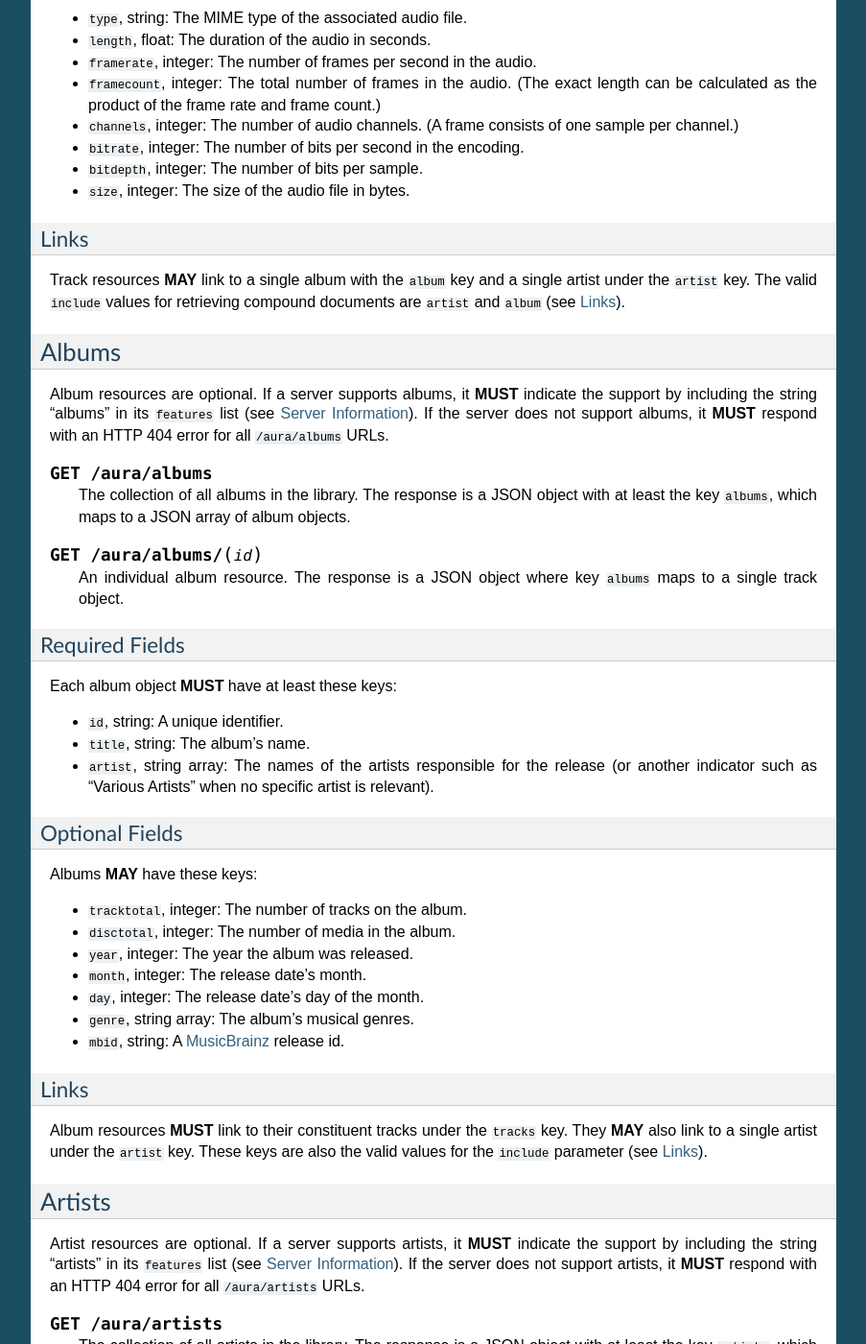
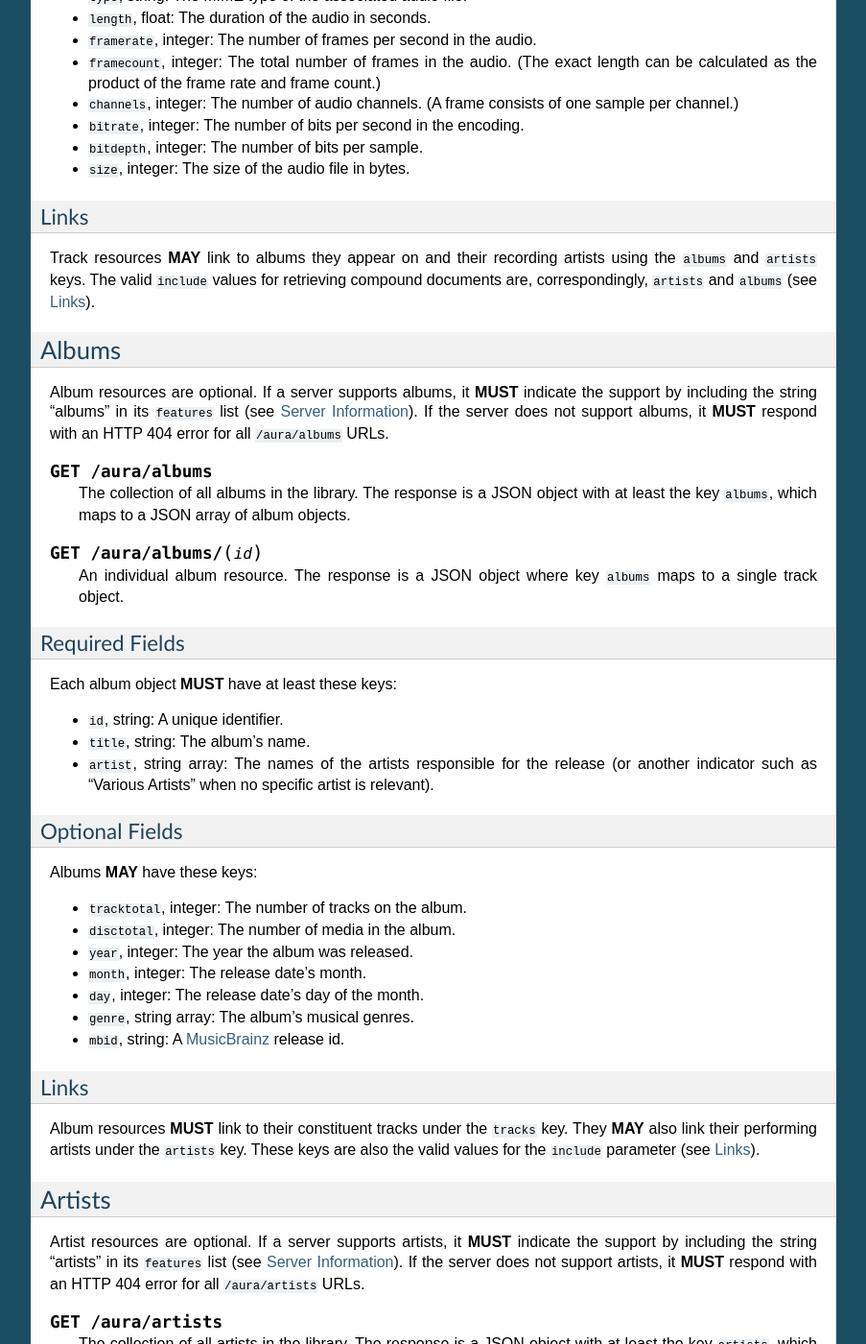
Before and after one commit to beetbox/aura, a Sphinx documentation site: the page built from docs/api.rst, in a window 1280 px wide and 1400 px high, scrolled down 4382 px. Shown: the whole window at 96% size, without its empty margins (198-1101 px from the left). Built offline with Sphinx 7.4.7, drawn with Linux system fonts in a browser that asks for light colours; some of the changed text lies outside the part shown.

Commit message:
All plural links (#7)

```diff
--- a/docs/api.rst
+++ b/docs/api.rst
@@ -120,7 +120,7 @@ a track object may link to its album like this:
         "id": "42",
         ...other track data here...,
         "links": {
-          "album": "21"
+          "albums": ["21"]
         }
       }]
     }
@@ -133,7 +133,7 @@ response is called a `compound document`_ in JSON API.) For example:
 
 .. sourcecode:: http
 
-    GET /aura/tracks/42?include=album HTTP/1.1
+    GET /aura/tracks/42?include=albums HTTP/1.1
 
 .. sourcecode:: http
 
@@ -145,7 +145,7 @@ response is called a `compound document`_ in JSON API.) For example:
         "id": "42",
         ...,
         "links": {
-          "album": "21"
+          "albums": ["21"]
         }
       }],
       "linked": {
@@ -168,8 +168,7 @@ the server **MUST** respond with only those resources whose ``key`` field
 exactly matches ``value``.
 
 For example, the request ``/aura/tracks?title=Blackbird`` finds the track
-titled "Blackbird" and ``/aura/tracks?album=42`` gets all the tracks for the
-album with id 42.
+titled "Blackbird".
 
 Filtering is by exact match only (i.e., no substring or case-insensitive
 matching is performed). More flexible queries may be eventually be specified
@@ -310,9 +309,10 @@ These optional fields reflect audio metadata:
 Links
 '''''
 
-Track resources **MAY** link to a single album with the ``album`` key and a
-single artist under the ``artist`` key. The valid ``include`` values for
-retrieving compound documents are ``artist`` and ``album`` (see :ref:`links`).
+Track resources **MAY** link to albums they appear on and their recording
+artists using the ``albums`` and ``artists`` keys. The valid ``include``
+values for retrieving compound documents are, correspondingly, ``artists`` and
+``albums`` (see :ref:`links`).
 
 Albums
 ------
@@ -363,8 +363,8 @@ Links
 '''''
 
 Album resources **MUST** link to their constituent tracks under the ``tracks``
-key. They **MAY** also link to a single artist under the ``artist`` key.
-These keys are also the valid values for the ``include`` parameter (see
+key. They **MAY** also link their performing artists under the ``artists``
+key. These keys are also the valid values for the ``include`` parameter (see
 :ref:`links`).
 
 
```
